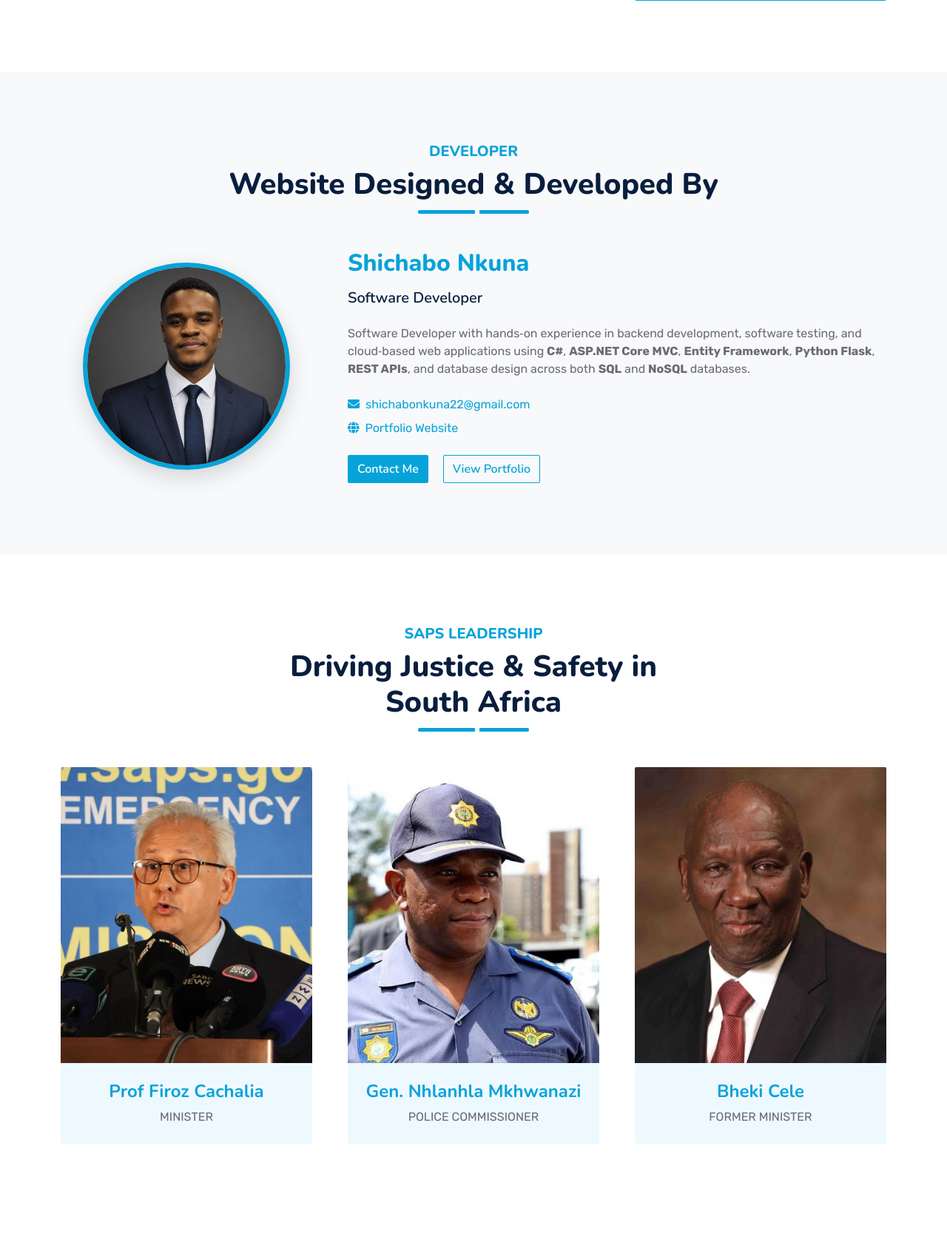
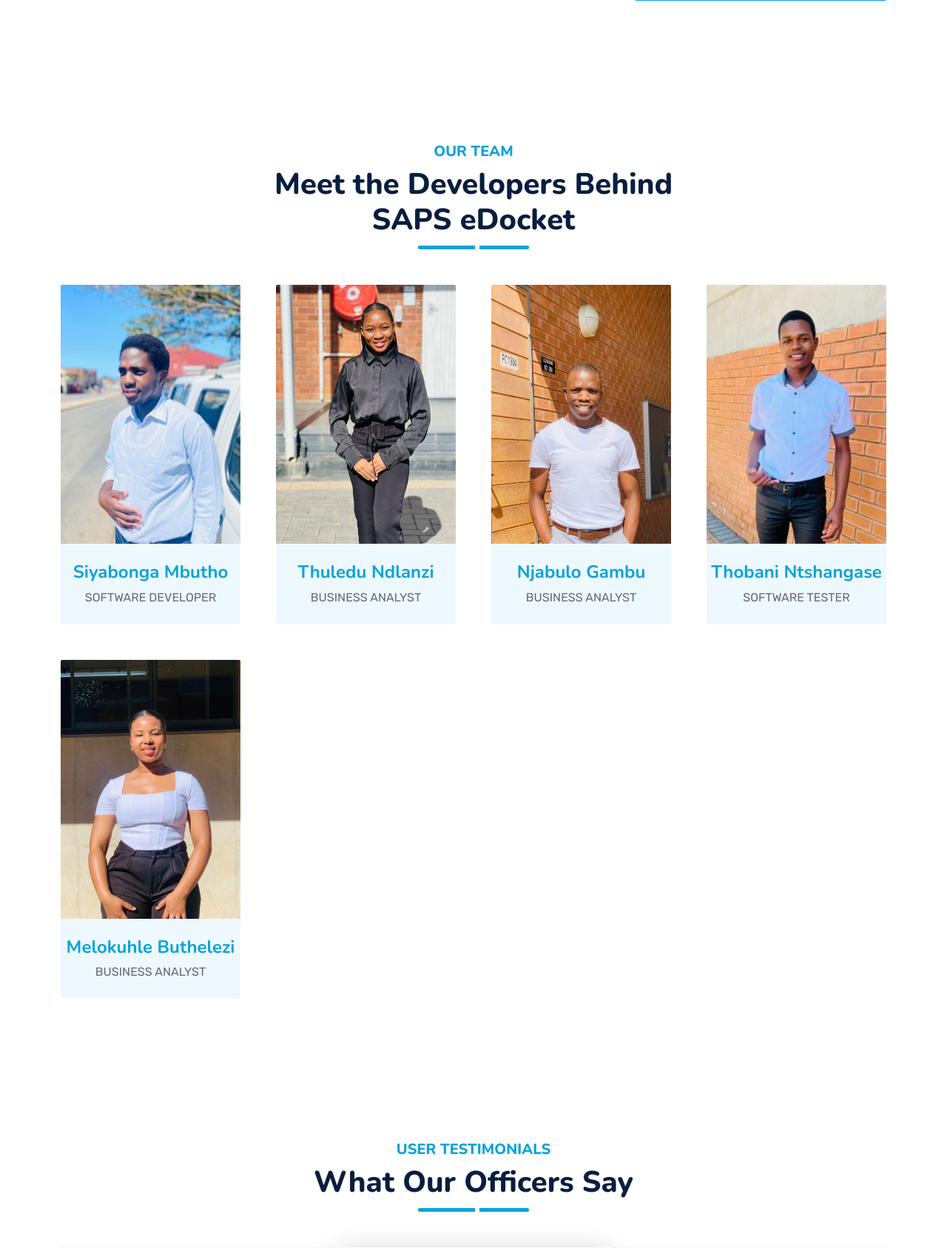
Before and after one commit to shichabonkuna22-star/Gambu-EDocket, a Flask app: page / in a window 1280 px wide. Shown: the part 3593-5280 px from the top of the page at 74% size. Run offline with Flask 3, Linux system fonts and the light colour scheme; some libraries are stand-ins or nearby versions.

Commit message:
feat: Add new stations and commanders, fingerprint uploads, parallel uploads, fix team section

```diff
--- a/app.py
+++ b/app.py
@@ -116,6 +116,10 @@ def seed_database():
             {'name': 'Bloemfontein', 'commander_email': 'KhumaloS@saps.gov.za'},
             {'name': 'Port Elizabeth', 'commander_email': 'SibiyaS@saps.gov.za'},
             {'name': 'East London', 'commander_email': 'NtshangaseT@saps.gov.za'},
+            # ----- NEW STATIONS & COMMANDERS -----
+            {'name': 'Polokwane', 'commander_email': 'TholeS@saps.gov.za'},
+            {'name': 'Kimberley', 'commander_email': 'MbuthoS@saps.gov.za'},
+            {'name': 'Nelspruit', 'commander_email': 'MalopeT@saps.gov.za'},
         ]
 
         station_objects = {}
@@ -139,10 +143,17 @@ def seed_database():
             'KhumaloS@saps.gov.za': ('S', 'Khumalo', '22233182@dut'),
             'SibiyaS@saps.gov.za': ('S', 'Sibiya', '21724659@dut'),
             'NtshangaseT@saps.gov.za': ('Thobani', 'Ntshangase', '22318985@dut'),
+            # ----- NEW COMMANDERS -----
+            'TholeS@saps.gov.za': ('Sphesihle', 'Thole', '22346497@dut'),
+            'MbuthoS@saps.gov.za': ('Syabonga', 'Mbutho', '22055757@dut'),
+            'MalopeT@saps.gov.za': ('Thembelihle', 'Malope', '22203220@dut'),
         }
 
         # Generate sequential 6-digit employee numbers
-        emp_counter = 1
+        # We need to know how many existing officers there are to continue the sequence
+        existing_count = Officer.query.count()
+        emp_counter = existing_count + 1  # start after existing
+
         for email, (first, last, password) in commander_credentials.items():
             officer = Officer.query.filter_by(email=email).first()
             station = station_objects.get(email)
--- a/templates/index.html
+++ b/templates/index.html
@@ -263,95 +263,102 @@
 </div>
 <!-- Services End -->
 
-<!-- Developer Section -->
-<div class="container-fluid developer-section py-5 wow fadeInUp" data-wow-delay="0.1s">
-    <div class="container py-5">
-        <div class="section-title text-center position-relative pb-3 mb-5 mx-auto" style="max-width:700px;">
-            <h5 class="fw-bold text-primary text-uppercase">Developer</h5>
-            <h1 class="mb-0">Website Designed & Developed By</h1>
-        </div>
-        <div class="row align-items-center g-5">
-            <div class="col-lg-4 text-center">
-                <img src="{{ url_for('static', filename='img/shichabo.png') }}" class="developer-img" alt="Shichabo Nkuna" style="width:280px;height:280px;object-fit:cover;border-radius:50%;border:6px solid #06A3DA;box-shadow:0 10px 30px rgba(0,0,0,.15);">
-            </div>
-            <div class="col-lg-8">
-                <h2 class="text-primary mb-3">Shichabo Nkuna</h2>
-                <h5 class="mb-4">Software Developer</h5>
-                <p class="mb-4">
-                    Software Developer with hands‑on experience in backend development,
-                    software testing, and cloud‑based web applications using
-                    <strong>C#</strong>, <strong>ASP.NET Core MVC</strong>, <strong>Entity Framework</strong>,
-                    <strong>Python Flask</strong>, <strong>REST APIs</strong>,
-                    and database design across both <strong>SQL</strong> and <strong>NoSQL</strong> databases.
-                </p>
-                <div class="developer-links">
-                    <p class="mb-2"><i class="fas fa-envelope text-primary me-2"></i><a href="mailto:shichabonkuna22@gmail.com">shichabonkuna22@gmail.com</a></p>
-                    <p class="mb-4"><i class="fas fa-globe text-primary me-2"></i><a href="https://shichabonkuna22-star.github.io/portfolio/" target="_blank">Portfolio Website</a></p>
-                    <a href="mailto:shichabonkuna22@gmail.com" class="btn btn-primary me-3">Contact Me</a>
-                    <a href="https://shichabonkuna22-star.github.io/portfolio/" target="_blank" class="btn btn-outline-primary">View Portfolio</a>
-                </div>
-            </div>
-        </div>
-    </div>
-</div>
-<!-- Developer End -->
+
+
 
 <!-- Team Start -->
 <div class="container-fluid py-5 wow fadeInUp" data-wow-delay="0.1s">
     <div class="container py-5">
         <div class="section-title text-center position-relative pb-3 mb-5 mx-auto" style="max-width: 600px;">
-            <h5 class="fw-bold text-primary text-uppercase">SAPS Leadership</h5>
-            <h1 class="mb-0">Driving Justice & Safety in South Africa</h1>
+            <h5 class="fw-bold text-primary text-uppercase">Our Team</h5>
+            <h1 class="mb-0">Meet the Developers Behind SAPS eDocket</h1>
         </div>
         <div class="row g-5">
-            <div class="col-lg-4 wow slideInUp" data-wow-delay="0.3s">
+            <!-- Siyabonga Mbutho -->
+            <div class="col-lg-3 col-md-6 wow slideInUp" data-wow-delay="0.3s">
                 <div class="team-item bg-light rounded overflow-hidden">
-                    <div class="team-img position-relative overflow-hidden" style="height: 400px;">
-                        <img src="{{ url_for('static', filename='img/team-1.png') }}" alt="Prof Firoz Cachalia" style="width:100%;height:100%;object-fit:cover;object-position:top center;">
+                    <div class="team-img position-relative overflow-hidden" style="height: 350px;">
+                        <img src="{{ url_for('static', filename='img/team/Mbutho.jpeg') }}" alt="Siyabonga Mbutho" style="width:100%;height:100%;object-fit:cover;object-position:top center;">
                         <div class="team-social">
-                            <a class="btn btn-lg btn-primary btn-lg-square rounded" href="#"><i class="fab fa-twitter fw-normal"></i></a>
-                            <a class="btn btn-lg btn-primary btn-lg-square rounded" href="#"><i class="fab fa-facebook-f fw-normal"></i></a>
-                            <a class="btn btn-lg btn-primary btn-lg-square rounded" href="#"><i class="fab fa-instagram fw-normal"></i></a>
-                            <a class="btn btn-lg btn-primary btn-lg-square rounded" href="#"><i class="fab fa-linkedin-in fw-normal"></i></a>
+                            <a class="btn btn-lg btn-primary btn-lg-square rounded" href="https://github.com/mbuthosiyabonga-dev" target="_blank"><i class="fab fa-github fw-normal"></i></a>
+                            <a class="btn btn-lg btn-primary btn-lg-square rounded" href="https://linkedin.com/in/siyabonga-ernest-mbutho-12090a391" target="_blank"><i class="fab fa-linkedin-in fw-normal"></i></a>
+                            <a class="btn btn-lg btn-primary btn-lg-square rounded" href="https://www.facebook.com/share/1DtJpx6cqM/" target="_blank"><i class="fab fa-facebook-f fw-normal"></i></a>
                         </div>
                     </div>
                     <div class="text-center py-4">
-                        <h4 class="text-primary">Prof Firoz Cachalia</h4>
-                        <p class="text-uppercase m-0">Minister</p>
+                        <h4 class="text-primary">Siyabonga Mbutho</h4>
+                        <p class="text-uppercase m-0">Software Developer</p>
                     </div>
                 </div>
             </div>
-            <div class="col-lg-4 wow slideInUp" data-wow-delay="0.6s">
+
+            <!-- Thuledu Ndlanzi -->
+            <div class="col-lg-3 col-md-6 wow slideInUp" data-wow-delay="0.6s">
                 <div class="team-item bg-light rounded overflow-hidden">
-                    <div class="team-img position-relative overflow-hidden" style="height: 400px;">
-                        <img src="{{ url_for('static', filename='img/team-2.jpg') }}" alt="Gen. Nhlanhla Mkhwanazi" style="width:100%;height:100%;object-fit:cover;object-position:top center;">
+                    <div class="team-img position-relative overflow-hidden" style="height: 350px;">
+                        <img src="{{ url_for('static', filename='img/team/Ndlanzi.jpeg') }}" alt="Thuledu Ndlanzi" style="width:100%;height:100%;object-fit:cover;object-position:top center;">
                         <div class="team-social">
-                            <a class="btn btn-lg btn-primary btn-lg-square rounded" href="#"><i class="fab fa-twitter fw-normal"></i></a>
-                            <a class="btn btn-lg btn-primary btn-lg-square rounded" href="#"><i class="fab fa-facebook-f fw-normal"></i></a>
-                            <a class="btn btn-lg btn-primary btn-lg-square rounded" href="#"><i class="fab fa-instagram fw-normal"></i></a>
-                            <a class="btn btn-lg btn-primary btn-lg-square rounded" href="#"><i class="fab fa-linkedin-in fw-normal"></i></a>
+                            <a class="btn btn-lg btn-primary btn-lg-square rounded" href="https://github.com/ndlazthule-source" target="_blank"><i class="fab fa-github fw-normal"></i></a>
+                            <a class="btn btn-lg btn-primary btn-lg-square rounded" href="https://www.linkedin.com/in/thuledu-ndlanzi-b158b6332" target="_blank"><i class="fab fa-linkedin-in fw-normal"></i></a>
+                            <a class="btn btn-lg btn-primary btn-lg-square rounded" href="https://www.instagram.com/ka_myayi" target="_blank"><i class="fab fa-instagram fw-normal"></i></a>
                         </div>
                     </div>
                     <div class="text-center py-4">
-                        <h4 class="text-primary">Gen. Nhlanhla Mkhwanazi</h4>
-                        <p class="text-uppercase m-0">Police Commissioner</p>
+                        <h4 class="text-primary">Thuledu Ndlanzi</h4>
+                        <p class="text-uppercase m-0">Business Analyst</p>
                     </div>
                 </div>
             </div>
-            <div class="col-lg-4 wow slideInUp" data-wow-delay="0.9s">
+
+            <!-- Njabulo Gambu -->
+            <div class="col-lg-3 col-md-6 wow slideInUp" data-wow-delay="0.9s">
                 <div class="team-item bg-light rounded overflow-hidden">
-                    <div class="team-img position-relative overflow-hidden" style="height: 400px;">
-                        <img src="{{ url_for('static', filename='img/team-3.jpg') }}" alt="Bheki Cele" style="width:100%;height:100%;object-fit:cover;object-position:top center;">
+                    <div class="team-img position-relative overflow-hidden" style="height: 350px;">
+                        <img src="{{ url_for('static', filename='img/team/Njabulo.jpg') }}" alt="Njabulo Gambu" style="width:100%;height:100%;object-fit:cover;object-position:top center;">
                         <div class="team-social">
-                            <a class="btn btn-lg btn-primary btn-lg-square rounded" href="#"><i class="fab fa-twitter fw-normal"></i></a>
-                            <a class="btn btn-lg btn-primary btn-lg-square rounded" href="#"><i class="fab fa-facebook-f fw-normal"></i></a>
-                            <a class="btn btn-lg btn-primary btn-lg-square rounded" href="#"><i class="fab fa-instagram fw-normal"></i></a>
-                            <a class="btn btn-lg btn-primary btn-lg-square rounded" href="#"><i class="fab fa-linkedin-in fw-normal"></i></a>
+                            <a class="btn btn-lg btn-primary btn-lg-square rounded" href="https://share.google/c9Y4IjeQwtOwXvIBr" target="_blank"><i class="fab fa-github fw-normal"></i></a>
+                            <a class="btn btn-lg btn-primary btn-lg-square rounded" href="https://www.instagram.com/njabulo_9145" target="_blank"><i class="fab fa-instagram fw-normal"></i></a>
+                            <a class="btn btn-lg btn-primary btn-lg-square rounded" href="https://www.facebook.com/share/19H72Q43Fh/" target="_blank"><i class="fab fa-facebook-f fw-normal"></i></a>
                         </div>
                     </div>
                     <div class="text-center py-4">
-                        <h4 class="text-primary">Bheki Cele</h4>
-                        <p class="text-uppercase m-0">Former Minister</p>
+                        <h4 class="text-primary">Njabulo Gambu</h4>
+                        <p class="text-uppercase m-0">Business Analyst</p>
+                    </div>
+                </div>
+            </div>
+
+            <!-- Thobani Ntshangase -->
+            <div class="col-lg-3 col-md-6 wow slideInUp" data-wow-delay="1.2s">
+                <div class="team-item bg-light rounded overflow-hidden">
+                    <div class="team-img position-relative overflow-hidden" style="height: 350px;">
+                        <img src="{{ url_for('static', filename='img/team/Thobani.png') }}" alt="Thobani Ntshangase" style="width:100%;height:100%;object-fit:cover;object-position:top center;">
+                        <div class="team-social">
+                            <a class="btn btn-lg btn-primary btn-lg-square rounded" href="https://github.com/ThobaniNtshangase" target="_blank"><i class="fab fa-github fw-normal"></i></a>
+                            <a class="btn btn-lg btn-primary btn-lg-square rounded" href="https://www.facebook.com/share/1Dd3KbrWHe/" target="_blank"><i class="fab fa-facebook-f fw-normal"></i></a>
+                            <a class="btn btn-lg btn-primary btn-lg-square rounded" href="https://www.instagram.com/thoban_mgazi" target="_blank"><i class="fab fa-instagram fw-normal"></i></a>
+                        </div>
+                    </div>
+                    <div class="text-center py-4">
+                        <h4 class="text-primary">Thobani Ntshangase</h4>
+                        <p class="text-uppercase m-0">Software Tester</p>
+                    </div>
+                </div>
+            </div>
+
+            <!-- ===== NEW: Melokuhle Buthelezi ===== -->
+            <div class="col-lg-3 col-md-6 wow slideInUp" data-wow-delay="1.5s">
+                <div class="team-item bg-light rounded overflow-hidden">
+                    <div class="team-img position-relative overflow-hidden" style="height: 350px;">
+                        <img src="{{ url_for('static', filename='img/team/Melo.jpg') }}" alt="Melokuhle Buthelezi" style="width:100%;height:100%;object-fit:cover;object-position:top center;">
+                        <div class="team-social">
+                            <a class="btn btn-lg btn-primary btn-lg-square rounded" href="https://github.com/Kwandile04" target="_blank"><i class="fab fa-github fw-normal"></i></a>
+                            <a class="btn btn-lg btn-primary btn-lg-square rounded" href="https://www.instagram.com/____melokuhle" target="_blank"><i class="fab fa-instagram fw-normal"></i></a>
+                        </div>
+                    </div>
+                    <div class="text-center py-4">
+                        <h4 class="text-primary">Melokuhle Buthelezi</h4>
+                        <p class="text-uppercase m-0">Business Analyst</p>
                     </div>
                 </div>
             </div>
@@ -359,6 +366,8 @@
     </div>
 </div>
 <!-- Team End -->
+
+
 
 <!-- Testimonial Start -->
 <div class="container-fluid py-5 wow fadeInUp" data-wow-delay="0.1s">
```
Also changed, not shown: static/img/team/Mbutho.jpeg (added), static/img/team/Melo.jpg (added), static/img/team/Ndlanzi.jpeg (added), static/img/team/Njabulo.jpg (added), static/img/team/Thobani.png (added).
